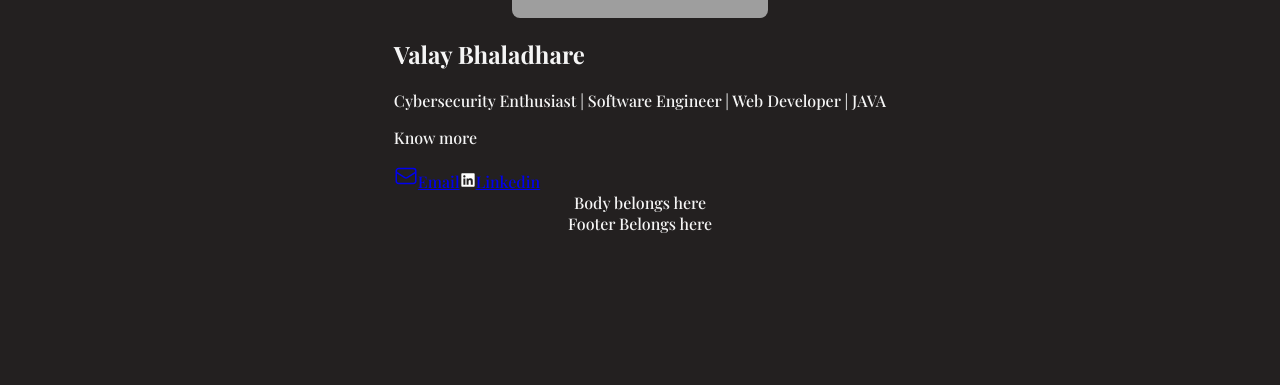
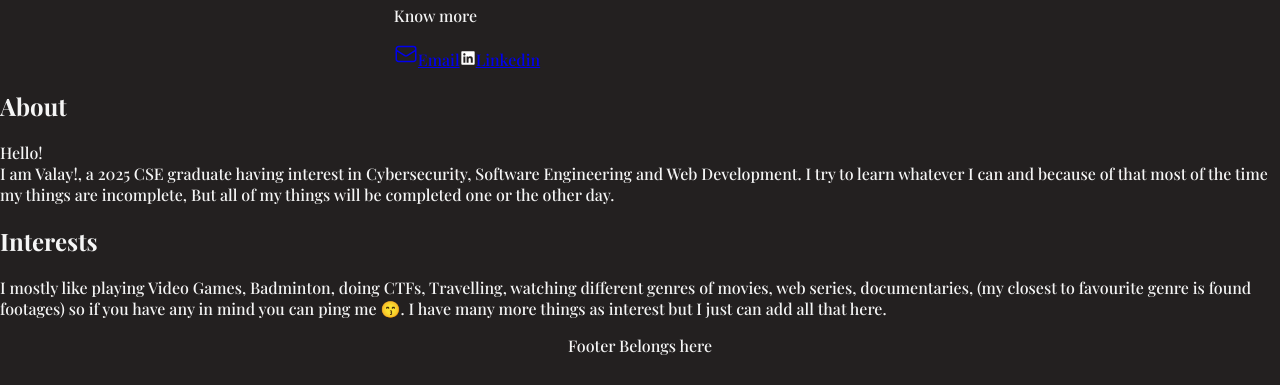
Before and after one commit to Valay-2004/Digital-Business-Card, a React (Vite) app: page / in a window 1280 px wide. Shown: the part 370-755 px from the top of the page. Built offline with nearby package versions, Linux system fonts and the light colour scheme; grey boxes are pictures that could not be loaded; a web font is replaced by a local one.

Commit message:
Updated Body

```diff
--- a/src/components/Body.jsx
+++ b/src/components/Body.jsx
@@ -1,7 +1,24 @@
 function Body() {
   return (
     <>
-      <div>Body belongs here</div>
+      <section className="section_body">
+        <h2 className="sec_body_heading1">About</h2>
+        <p className="sec_body_para1">
+          Hello! <br />I am Valay!, a 2025 CSE graduate having interest in
+          Cybersecurity, Software Engineering and Web Development. I try to
+          learn whatever I can and because of that most of the time my things
+          are incomplete, But all of my things will be completed one or the
+          other day.
+        </p>
+        <h2 className="sec_body_heading2">Interests</h2>
+        <p className="sec_body_para2">
+          I mostly like playing Video Games, Badminton, doing CTFs, Travelling,
+          watching different genres of movies, web series, documentaries, (my
+          closest to favourite genre is found footages) so if you have any in
+          mind you can ping me 😙. I have many more things as interest but I
+          just can add all that here.
+        </p>
+      </section>
     </>
   );
 }
```
